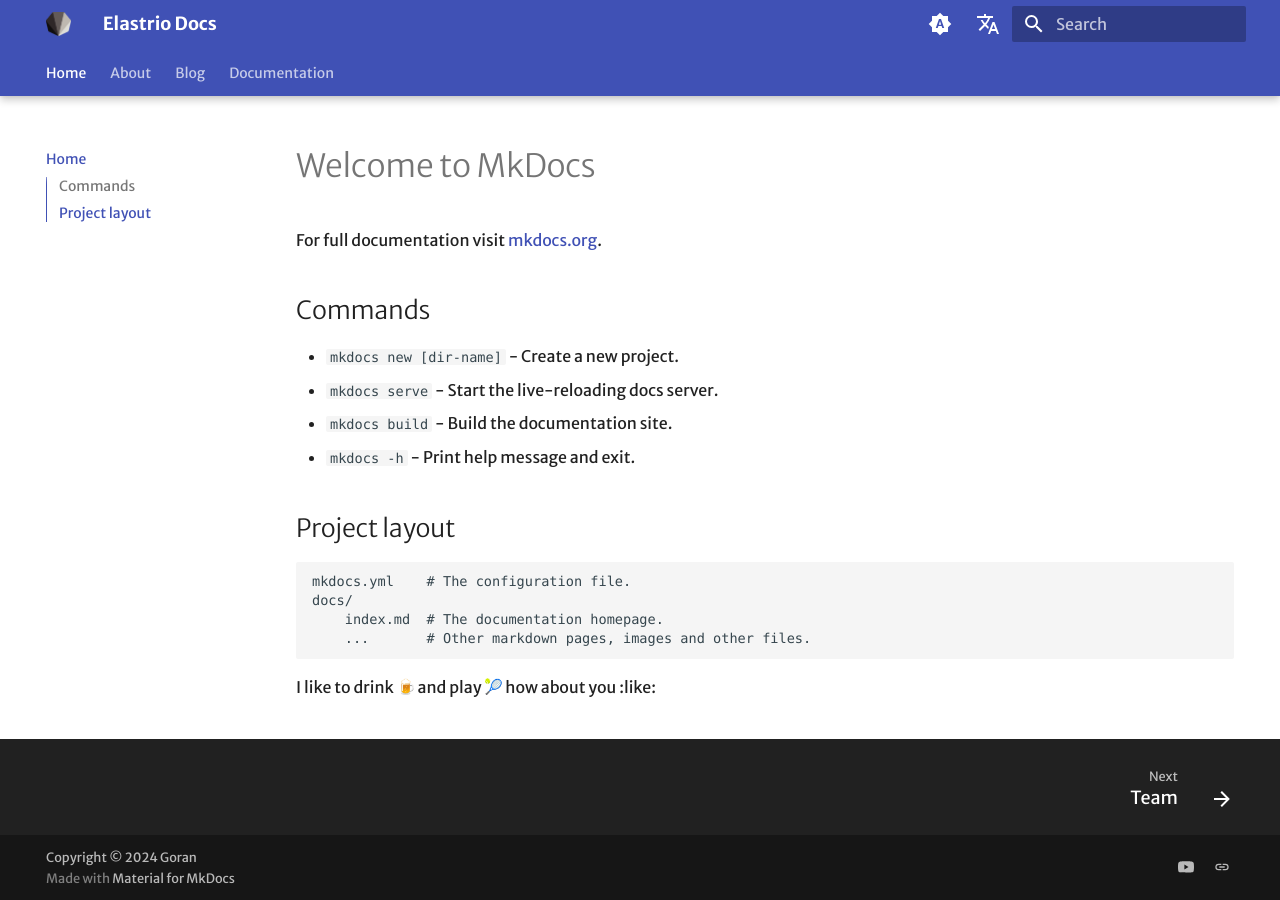
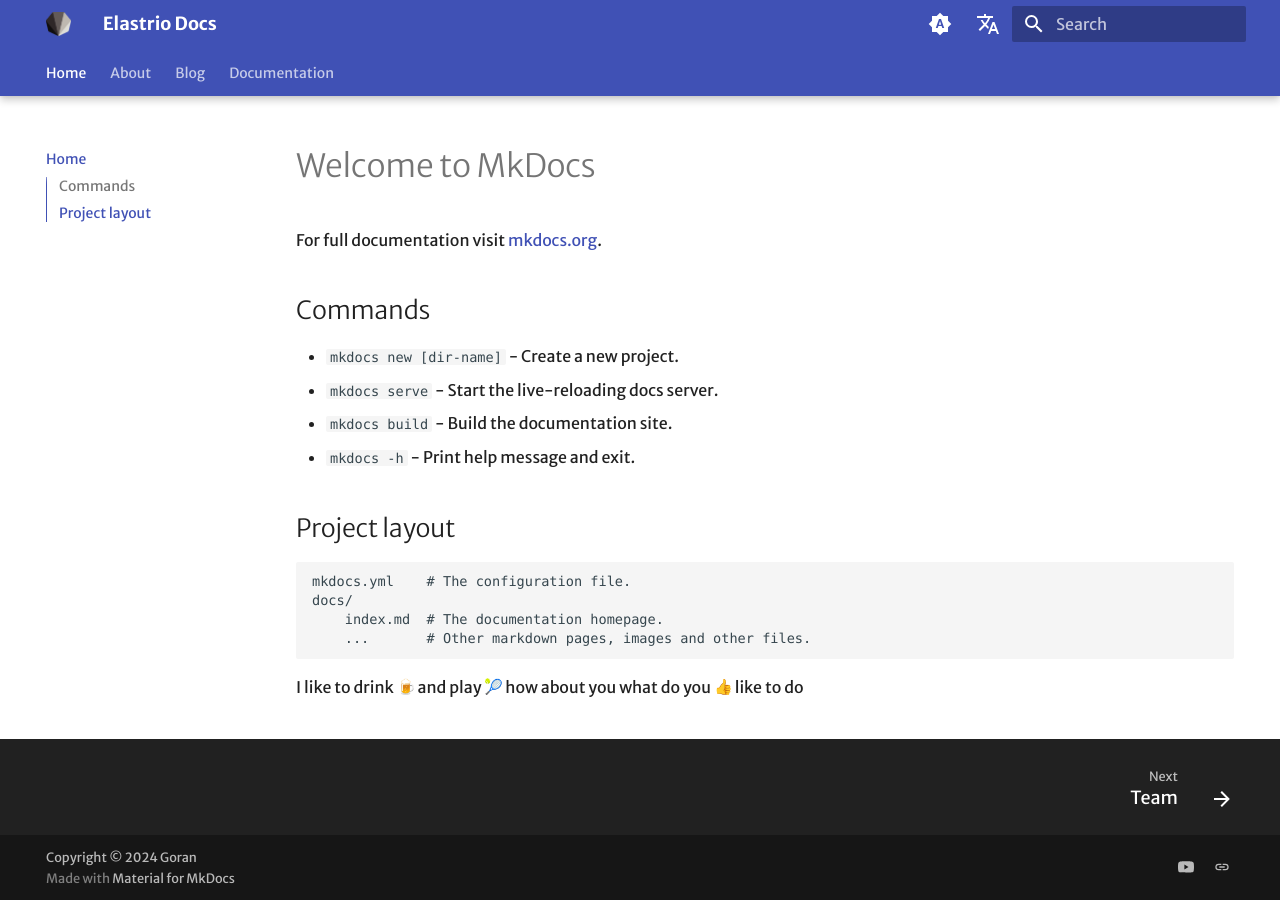
Before and after one commit to Elastrio/elastrio.github.io, an MkDocs documentation site: the page built from docs/index.md, in a window 1280 px wide. Built offline with MkDocs 1.6.1 and Material for MkDocs 9.7.7, drawn with Linux system fonts in a browser that asks for light colours; emoji names are drawn with the system emoji font; some web fonts are replaced; plug-ins that fetch from the network failed and are left out; comment, search, counter and statistics services are not loaded.

Commit message:
update .gitignore to include additional file types and directories; modify index.md for clarity; enhance mkdocs.yml with diagram support

```diff
--- a/docs/index.md
+++ b/docs/index.md
@@ -17,4 +17,4 @@
         ...       # Other markdown pages, images and other files.
 
 
-I like to drink :beer: and play :tennis:  how about you :like:
+I like to drink :beer: and play :tennis:  how about you what do you :thumbsup: like to do
--- a/mkdocs.yml
+++ b/mkdocs.yml
@@ -44,6 +44,7 @@
     - toc.follow
     - toc.integrate
     - navigation.top
+    - diagrams  # Add this line
 
 nav:
   - Home: index.md
```
Also changed, not shown: 1 other file.
